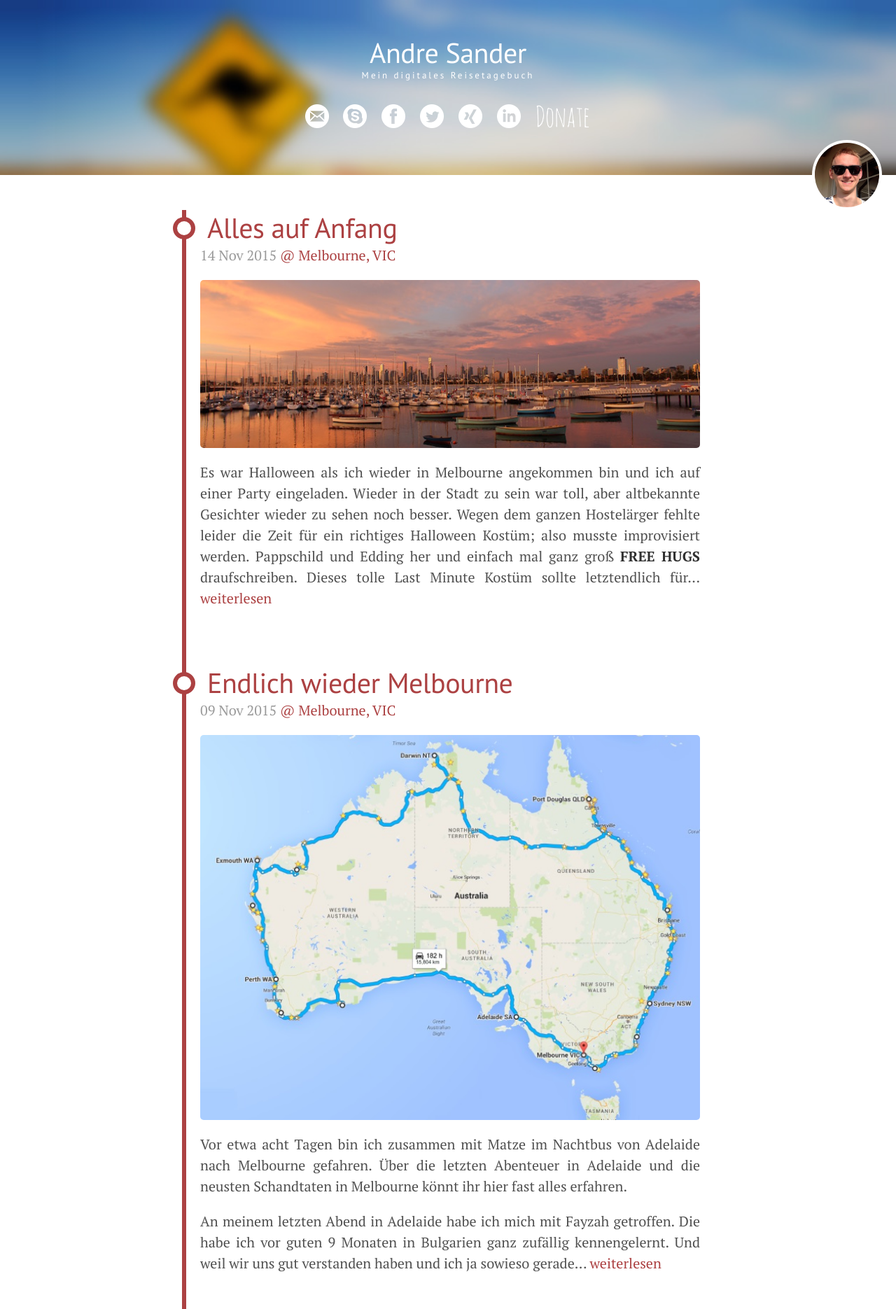
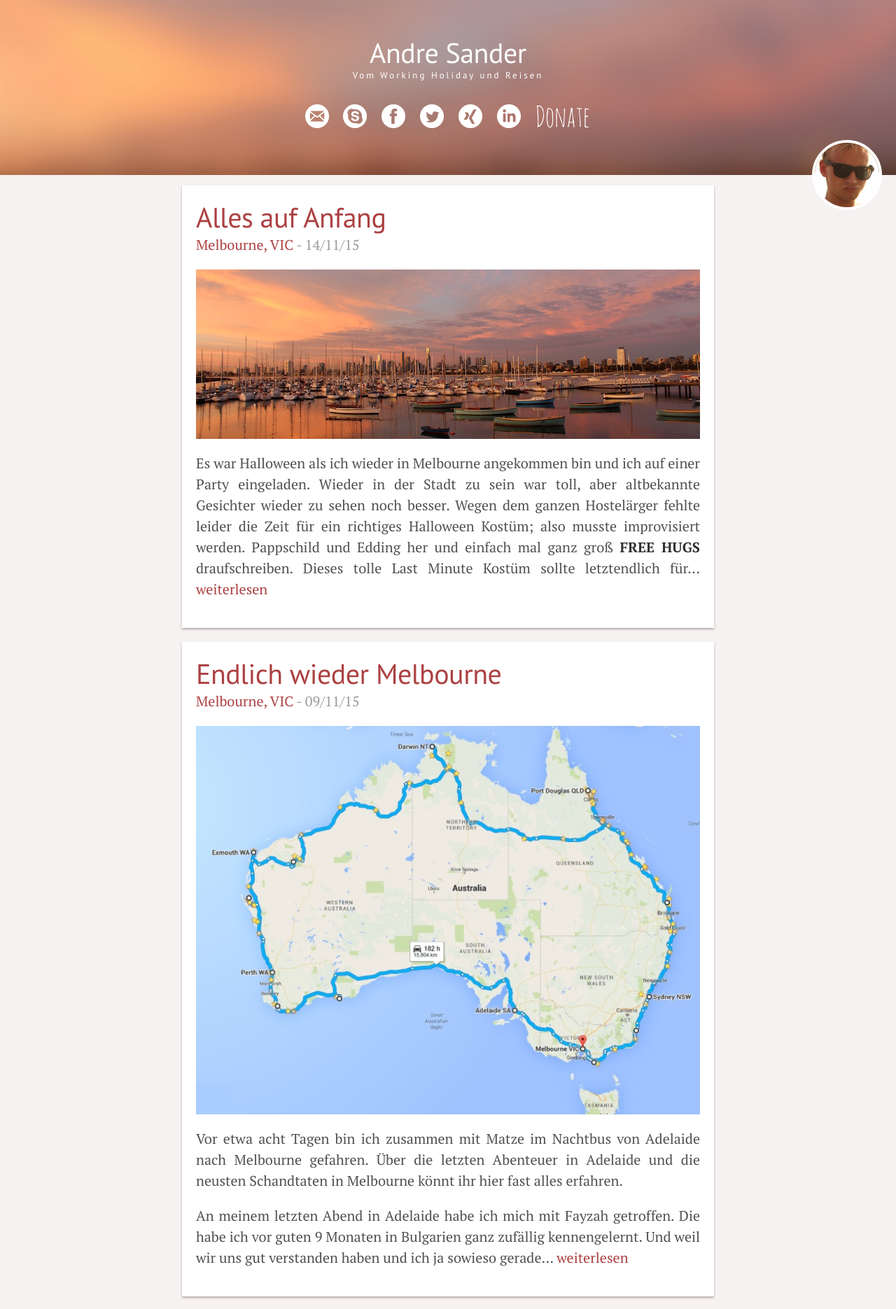
Before and after one commit to Sanderand/Sanderand.github.io, a Jekyll site: the page built from index.html, in a window 1280 px wide. Shown: the top 1870 px of the page at 70% size. Built offline with Jekyll 4.4.1, drawn with Linux system fonts in a browser that asks for light colours; Markdown is read by kramdown in place of the engine named in the settings; the list of posts is cut into pages by our own code; some of the changed text lies outside the part shown.

Commit message:
redesign part 1

```diff
--- a/_config.yml
+++ b/_config.yml
@@ -10,7 +10,7 @@ relative_permalinks: true
 
 # Setup
 title:               Andre Sander
-tagline:             Mein digitales Reisetagebuch
+tagline:             Vom Working Holiday und Reisen
 baseurl:             /
 paginate:            6
 
--- a/_includes/head.html
+++ b/_includes/head.html
@@ -10,6 +10,8 @@
   <meta name="viewport" content="width=device-width, initial-scale=1, user-scalable=no">
   <meta name="apple-mobile-web-app-capable" content="yes">
   <meta name="apple-mobile-web-app-status-bar-style" content="black">
+
+  <meta name="description=" content="Andre Sander's blog about my working holiday in Australia and all the adventures of my travels">
 
   <link rel="apple-touch-icon" href="{{ site.baseurl }}public/apple-touch-icon.png">
   <link rel="shortcut icon" href="{{ site.baseurl }}public/apple-touch-icon.png">
--- a/index.html
+++ b/index.html
@@ -2,44 +2,61 @@
 layout: default
 title: Home
 ---
+<div class="flex">
+  <!-- <aside class="card">
+    {% for post in site.posts %}
+      {% assign currentdate = post.date | date: "%m/%Y" %}
+      {% if currentdate != date %}
+        {% unless forloop.first %}</ul>{% endunless %}
+        <div class="collapse">{{ currentdate }}</div>
+        <ul>
+        {% assign date = currentdate %}
+      {% endif %}
+        <li><a href="{{ post.url }}">{{ post.title }}</a></li>
+      {% if forloop.last %}</ul>{% endif %}
+    {% endfor %}
+  </aside> -->
 
-<div class="timeline">
+  <main>
     {% for post in paginator.posts %}
     <div class="post">
       {% if post.type == "pic" %}
-      <div class="polaroid">
+      <div class="polaroid card">
         <img alt="{{ post.title }}" src="{{ post.imgSrc }}">
-        <div class="date">{{ post.date | date_to_string }}</div>
         <b>{{ post.title }}</b>
         <small>
-          {{ post.desc }}
-          <a href="https://www.google.com/maps/search/{{ post.location }}" target="_blank"> @ {{ post.location }}</a>
+          <span>{{ post.desc }}</span>
+          <a href="https://www.google.com/maps/search/{{ post.location }}" target="_blank">
+            {{ post.location }}</a>
+          <span class="date">
+            -
+            {{ post.date | date: "%d/%m/%y" }}</span>
         </small>
       </div>
       {% else %}
+      <div class="card">
         <h1 class="post-title">
           <a href="{{ post.url }}">
             {{ post.title }}
           </a>
         </h1>
         <span class="post-date">
-        {{ post.date | date_to_string }}
-        <a href="https://www.google.com/maps/search/{{ post.location }}" target="_blank"> @ {{ post.location }}</a>
+          <a href="https://www.google.com/maps/search/{{ post.location }}" target="_blank">
+            {{ post.location }}</a>
+          -
+          {{ post.date | date: "%d/%m/%y" }}
         </span>
         {{ post.content | truncatewords:75}}
         <a href="{{ post.url }}">weiterlesen</a>
+      </div>
       {% endif %}
     </div>
     {% endfor %}
-</div>
 
+    <!-- ADS -->
     <script async src="//pagead2.googlesyndication.com/pagead/js/adsbygoogle.js"></script>
     <!-- Blog Ad #1 -->
-<ins class="adsbygoogle"
-     style="display:block"
-     data-ad-client="ca-pub-4359425054597252"
-     data-ad-slot="7660771721"
-     data-ad-format="auto"></ins>
+    <ins class="adsbygoogle" data-ad-client="ca-pub-4359425054597252" data-ad-format="auto" data-ad-slot="7660771721" style="display:block"></ins>
     <script>
       (adsbygoogle = window.adsbygoogle || []).push({});
     </script>
@@ -60,3 +77,5 @@ title: Home
       <span class="pagination-item newer">Neueres</span>
       {% endif %}
     </div>
+  </main>
+</div>
--- a/public/css/custom.css
+++ b/public/css/custom.css
@@ -2,7 +2,6 @@
   width: 100%;
   text-align: center;
 }
-
 .icon-social img {
   width: 50px;
   height: 50px;
@@ -10,11 +9,9 @@
   display: inline;
   margin: 0;
 }
-
 header {
   height: 250px;
-	margin-bottom: 50px;
-
+  margin-bottom: 15px;
   background-image: url("../../public/header.jpg");
   background-color: #000;
   -webkit-background-size: cover;
@@ -22,7 +19,6 @@ header {
   -o-background-size: cover;
   background-size: cover;
 }
-
 header h1 {
   color: #fff;
   font-weight: lighter;
@@ -30,7 +26,6 @@ header h1 {
   margin: 0;
   font-size: 40px;
 }
-
 header h2 {
   color: #fff;
   font-size: 13px;
@@ -38,15 +33,22 @@ header h2 {
   margin: 0px 0px 0px 0px;
   padding-bottom: 25px;
 }
-
+body {
+  background-color: #F6F2F2;
+}
 .post {
   text-align: justify;
+  margin-bottom: 20px;
 }
-
+.card {
+  background-color: #fff;
+  padding: 20px;
+  box-shadow: 0px 2px 3px #B5A8A8;
+}
 .post img {
   width: 100% !important;
+  border-radius: 0px;
 }
-
 .profile-pic {
   border: 4px solid #fff;
   border-radius: 100%;
@@ -57,98 +59,67 @@ header h2 {
   right: 20px;
   top: 200px;
 }
-
 body::-webkit-scrollbar {
   display: none;
 }
-
 ::body {
   -webkit-overflow-scrolling: touch;
 }
-
 .homelink:hover {
   text-decoration: none;
 }
-
 .adsbygoogle {
-	margin-bottom: 40px;
+  margin-bottom: 20px;
 }
-
 footer {
   font-family: "PT Sans", Helvetica, Arial, sans-serif;
   font-size: 13px;
   text-align: center;
-	padding: 5px;
+  padding: 35px 5px 10px 5px;
 }
-
+.pagination, .pagination-item:hover {
+  background-color: #fff !important;
+}
 .polaroid {
   margin: 0 auto;
   text-align: center;
   max-width: 450px;
-	padding: 15px;
-	box-shadow: 0px 5px 10px #888;
-	border: 1px #ddd;
 }
-
 .polaroid img {
   margin: 0px;
-	border-radius: 0px;
   padding-bottom: 15px;
 }
-
 .polaroid .date {
-	position: absolute;
-	top: 23px;
-	right: 23px;
-	color: #4df541;
-	font-family: monospace;
-	font-size: 13px;
+  color: #9a9a9a;
 }
-
-.post:nth-child(odd) .polaroid {
-	-webkit-transform: rotate(2deg);  /* Chrome, Opera 15+, Safari 3.1+ */
-	    -ms-transform: rotate(2deg);  /* IE 9 */
-	        transform: rotate(2deg);  /* Firefox 16+, IE 10+, Opera */
+.container {
+  padding: 0;
 }
-
-.post:nth-child(even) .polaroid {
-	-webkit-transform: rotate(-3deg);  /* Chrome, Opera 15+, Safari 3.1+ */
-	    -ms-transform: rotate(-3deg);  /* IE 9 */
-	        transform: rotate(-3deg);  /* Firefox 16+, IE 10+, Opera */
-}
-
-/* timeline style overwrites */
-
-.container {
-	padding-left: 0rem;
-}
-
-.timeline {
-	border-left: 6px solid #ac4142;
-	padding-left: 1rem;
-}
-
-.timeline .post-title {
-	padding-left: 10px;
-}
-
-.timeline .post-title:before {
-	content: '';
-	position: absolute;
-	margin-left: -49px;
-	margin-top: 10px;
-	background-color: #ffffff;
-	width: 20px;
-	height: 20px;
-	display: block;
-	border-radius: 50%;
-	border: 6px solid #ac4142;
-}
-
 .no-width-restriction {
   width: inherit;
 }
-
 .no-width-restriction img {
   width: inherit;
 }
+main {
+	width: 100%;
+}
+/*@media (max-width: 700px) {
+  aside {
+    display: none;
+  }
+}
+aside {
+	margin-right: 15px;
+	align-self: baseline;
+}
+aside ul {
+	padding: 0;
+}
+aside ul li {
+	font-size: 12px;
+	list-style-type: none;
+}
+.flex {
+	display: flex;
+}*/
```
Also changed, not shown: _layouts/post.html (+15 -13 lines), public/header.jpg, public/profile.jpg. Lines whose indentation alone changed are shown as unchanged.
